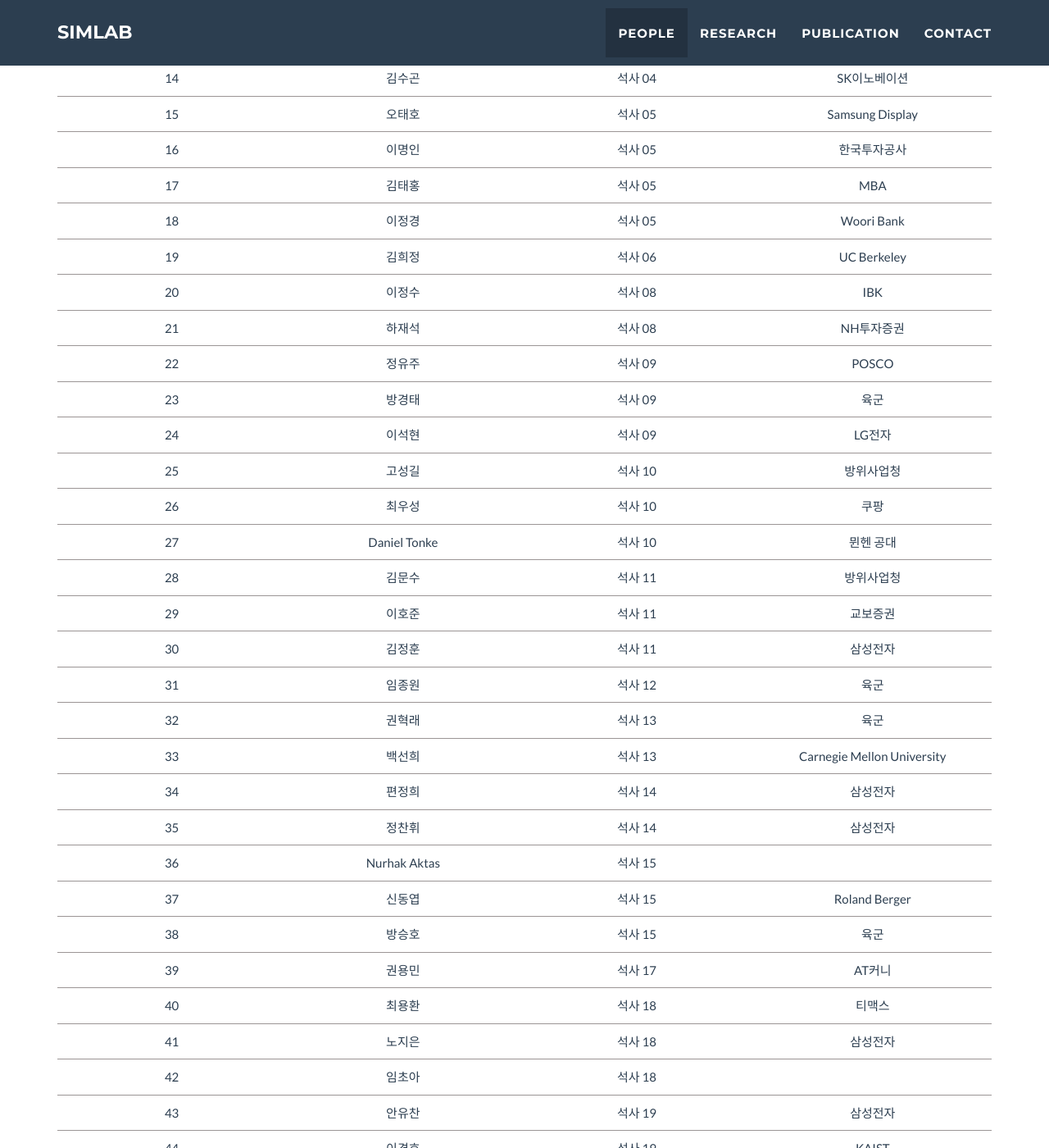
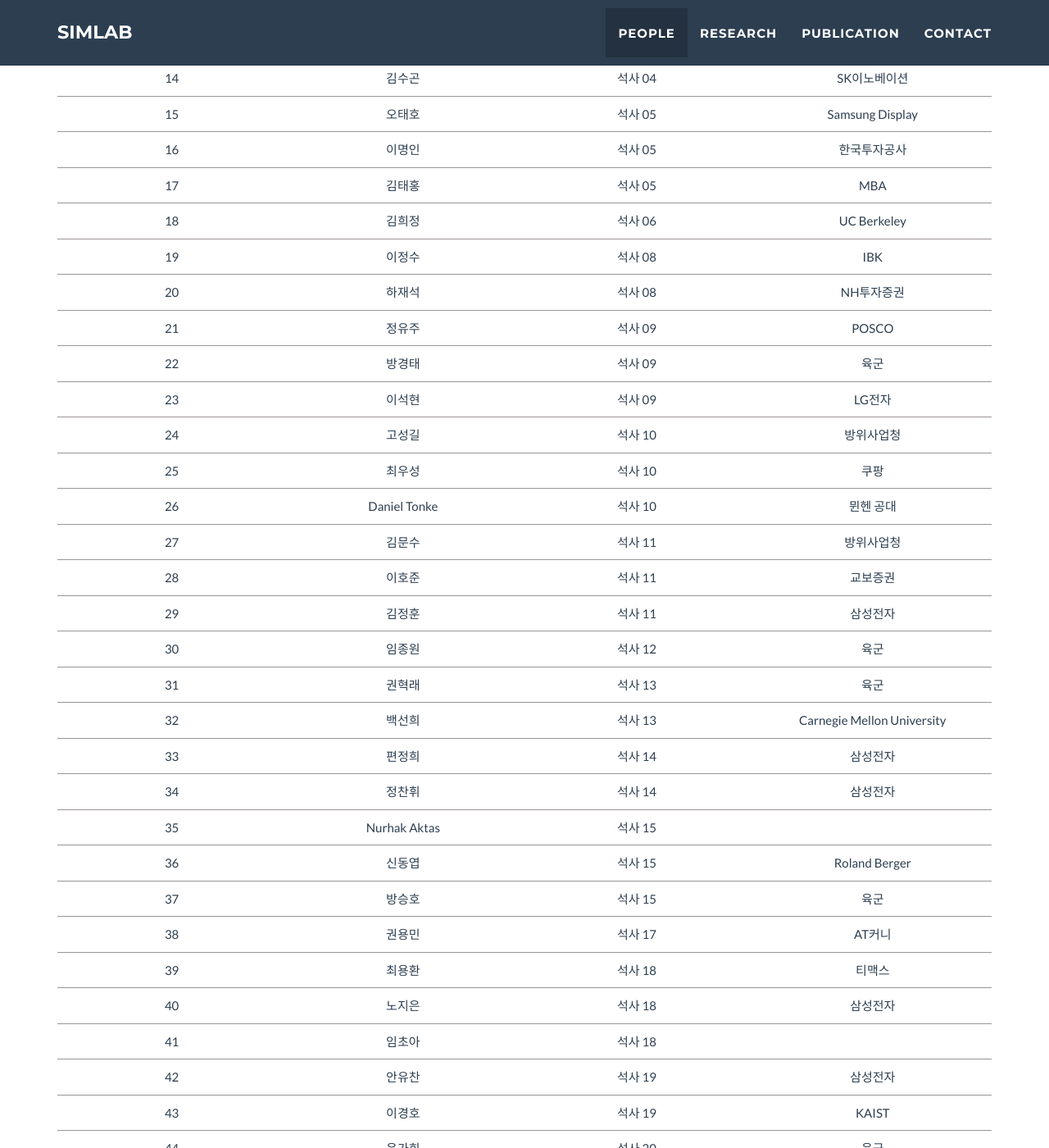
Before and after one commit to jooseyo/jooseyo.github.io, a Jekyll site: the page built from _posts/2021-01-01-project-9.markdown, in a window 1280 px wide and 1400 px high, scrolled down 4311 px. Shown: the whole window at 82% size. Built offline with Jekyll 4.4.1, drawn with Linux system fonts in a browser that asks for light colours.

Commit message:
Update portfolio_grid.html

```diff
--- a/_includes/portfolio_grid.html
+++ b/_includes/portfolio_grid.html
@@ -167,36 +167,35 @@
                         <tr><td>15</td><td>오태호</td><td>석사 05</td><td>Samsung Display</td></tr>
                         <tr><td>16</td><td>이명인</td><td>석사 05</td><td>한국투자공사</td></tr>
                         <tr><td>17</td><td>김태홍</td><td>석사 05</td><td>MBA</td></tr>
-                        <tr><td>18</td><td>이정경</td><td>석사 05</td><td>Woori Bank</td></tr>
-                        <tr><td>19</td><td>김희정</td><td>석사 06</td><td>UC Berkeley</td></tr>
-                        <tr><td>20</td><td>이정수</td><td>석사 08</td><td>IBK</td></tr>
-                        <tr><td>21</td><td>하재석</td><td>석사 08</td><td>NH투자증권</td></tr>
-                        <tr><td>22</td><td>정유주</td><td>석사 09</td><td>POSCO</td></tr>
-                        <tr><td>23</td><td>방경태</td><td>석사 09</td><td>육군</td></tr>
-                        <tr><td>24</td><td>이석현</td><td>석사 09</td><td>LG전자</td></tr>
-                        <tr><td>25</td><td>고성길</td><td>석사 10</td><td>방위사업청</td></tr>
-                        <tr><td>26</td><td>최우성</td><td>석사 10</td><td>쿠팡</td></tr>
-                        <tr><td>27</td><td>Daniel Tonke</td><td>석사 10</td><td>뮌헨 공대</td></tr>
-                        <tr><td>28</td><td>김문수</td><td>석사 11</td><td>방위사업청</td></tr>
-                        <tr><td>29</td><td>이호준</td><td>석사 11</td><td>교보증권</td></tr>
-                        <tr><td>30</td><td>김정훈</td><td>석사 11</td><td>삼성전자</td></tr>
-                        <tr><td>31</td><td>임종원</td><td>석사 12</td><td>육군</td></tr>
-                        <tr><td>32</td><td>권혁래</td><td>석사 13</td><td>육군</td></tr>
-                        <tr><td>33</td><td>백선희</td><td>석사 13</td><td>Carnegie Mellon University</td></tr>
-                        <tr><td>34</td><td>편정희</td><td>석사 14</td><td>삼성전자</td></tr>
-                        <tr><td>35</td><td>정찬휘</td><td>석사 14</td><td>삼성전자</td></tr>
-                        <tr><td>36</td><td>Nurhak Aktas</td><td>석사 15</td><td></td></tr>
-                        <tr><td>37</td><td>신동엽</td><td>석사 15</td><td>Roland Berger</td></tr>
-                        <tr><td>38</td><td>방승호</td><td>석사 15</td><td>육군</td></tr>
-                        <tr><td>39</td><td>권용민</td><td>석사 17</td><td>AT커니</td></tr>
-                        <tr><td>40</td><td>최용환</td><td>석사 18</td><td>티맥스</td></tr>
-                        <tr><td>41</td><td>노지은</td><td>석사 18</td><td>삼성전자</td></tr>
-                        <tr><td>42</td><td>임초아</td><td>석사 18</td><td></td></tr>
-                        <tr><td>43</td><td>안유찬</td><td>석사 19</td><td>삼성전자</td></tr>
-                        <tr><td>44</td><td>이경호</td><td>석사 19</td><td>KAIST</td></tr>
-                        <tr><td>45</td><td>윤가희</td><td>석사 20</td><td>육군</td></tr>
-                        <tr><td>46</td><td>강상민</td><td>석사 21</td><td>티맥스</td></tr>
-                        <tr><td>47</td><td>배규종</td><td>석사 21</td><td>SK하이닉스</td></tr>
+                        <tr><td>18</td><td>김희정</td><td>석사 06</td><td>UC Berkeley</td></tr>
+                        <tr><td>19</td><td>이정수</td><td>석사 08</td><td>IBK</td></tr>
+                        <tr><td>20</td><td>하재석</td><td>석사 08</td><td>NH투자증권</td></tr>
+                        <tr><td>21</td><td>정유주</td><td>석사 09</td><td>POSCO</td></tr>
+                        <tr><td>22</td><td>방경태</td><td>석사 09</td><td>육군</td></tr>
+                        <tr><td>23</td><td>이석현</td><td>석사 09</td><td>LG전자</td></tr>
+                        <tr><td>24</td><td>고성길</td><td>석사 10</td><td>방위사업청</td></tr>
+                        <tr><td>25</td><td>최우성</td><td>석사 10</td><td>쿠팡</td></tr>
+                        <tr><td>26</td><td>Daniel Tonke</td><td>석사 10</td><td>뮌헨 공대</td></tr>
+                        <tr><td>27</td><td>김문수</td><td>석사 11</td><td>방위사업청</td></tr>
+                        <tr><td>28</td><td>이호준</td><td>석사 11</td><td>교보증권</td></tr>
+                        <tr><td>29</td><td>김정훈</td><td>석사 11</td><td>삼성전자</td></tr>
+                        <tr><td>30</td><td>임종원</td><td>석사 12</td><td>육군</td></tr>
+                        <tr><td>31</td><td>권혁래</td><td>석사 13</td><td>육군</td></tr>
+                        <tr><td>32</td><td>백선희</td><td>석사 13</td><td>Carnegie Mellon University</td></tr>
+                        <tr><td>33</td><td>편정희</td><td>석사 14</td><td>삼성전자</td></tr>
+                        <tr><td>34</td><td>정찬휘</td><td>석사 14</td><td>삼성전자</td></tr>
+                        <tr><td>35</td><td>Nurhak Aktas</td><td>석사 15</td><td></td></tr>
+                        <tr><td>36</td><td>신동엽</td><td>석사 15</td><td>Roland Berger</td></tr>
+                        <tr><td>37</td><td>방승호</td><td>석사 15</td><td>육군</td></tr>
+                        <tr><td>38</td><td>권용민</td><td>석사 17</td><td>AT커니</td></tr>
+                        <tr><td>39</td><td>최용환</td><td>석사 18</td><td>티맥스</td></tr>
+                        <tr><td>40</td><td>노지은</td><td>석사 18</td><td>삼성전자</td></tr>
+                        <tr><td>41</td><td>임초아</td><td>석사 18</td><td></td></tr>
+                        <tr><td>42</td><td>안유찬</td><td>석사 19</td><td>삼성전자</td></tr>
+                        <tr><td>43</td><td>이경호</td><td>석사 19</td><td>KAIST</td></tr>
+                        <tr><td>44</td><td>윤가희</td><td>석사 20</td><td>육군</td></tr>
+                        <tr><td>45</td><td>강상민</td><td>석사 21</td><td>티맥스</td></tr>
+                        <tr><td>46</td><td>배규종</td><td>석사 21</td><td>SK하이닉스</td></tr>
                     </tbody>
                 </table>
             </div>
```
